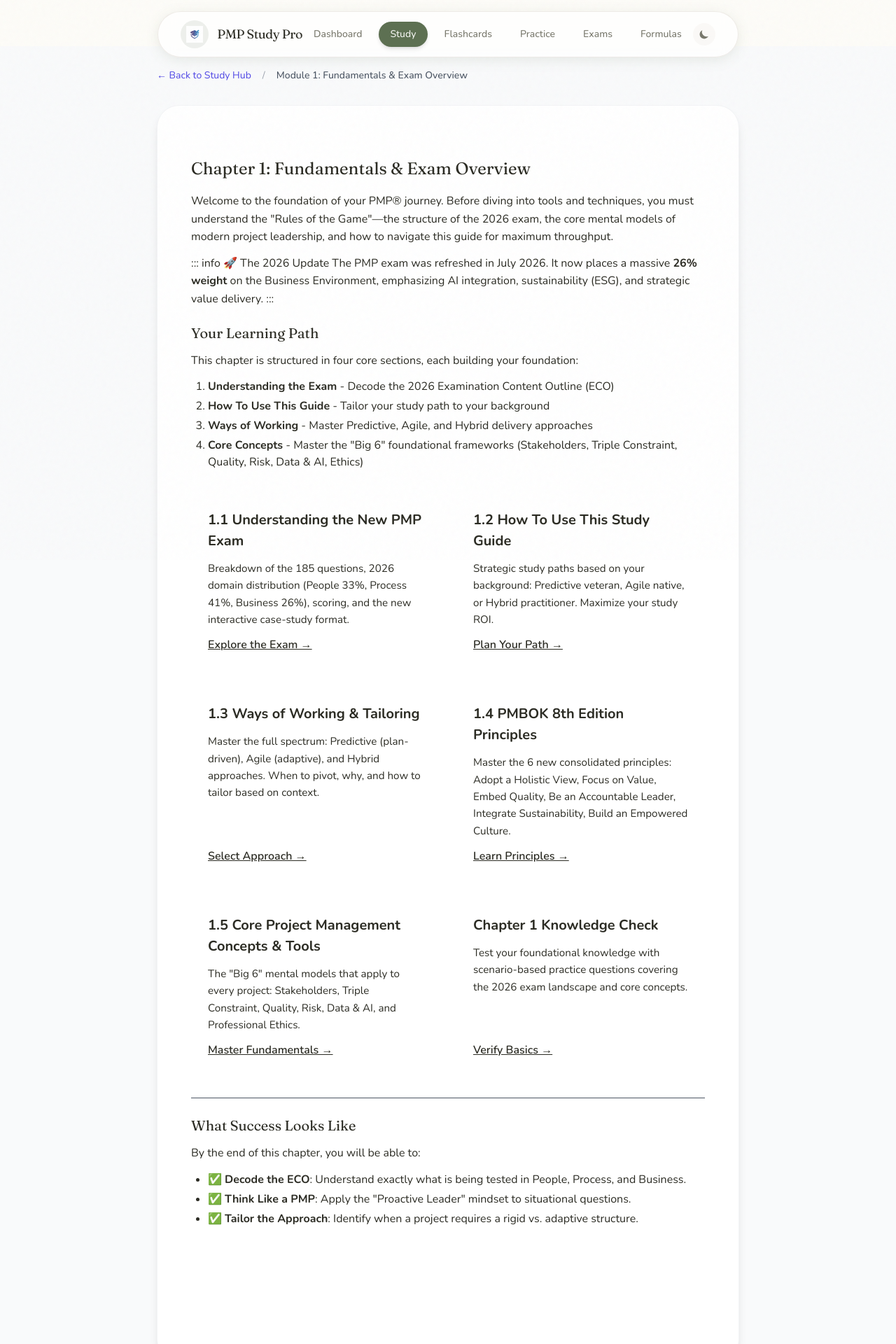
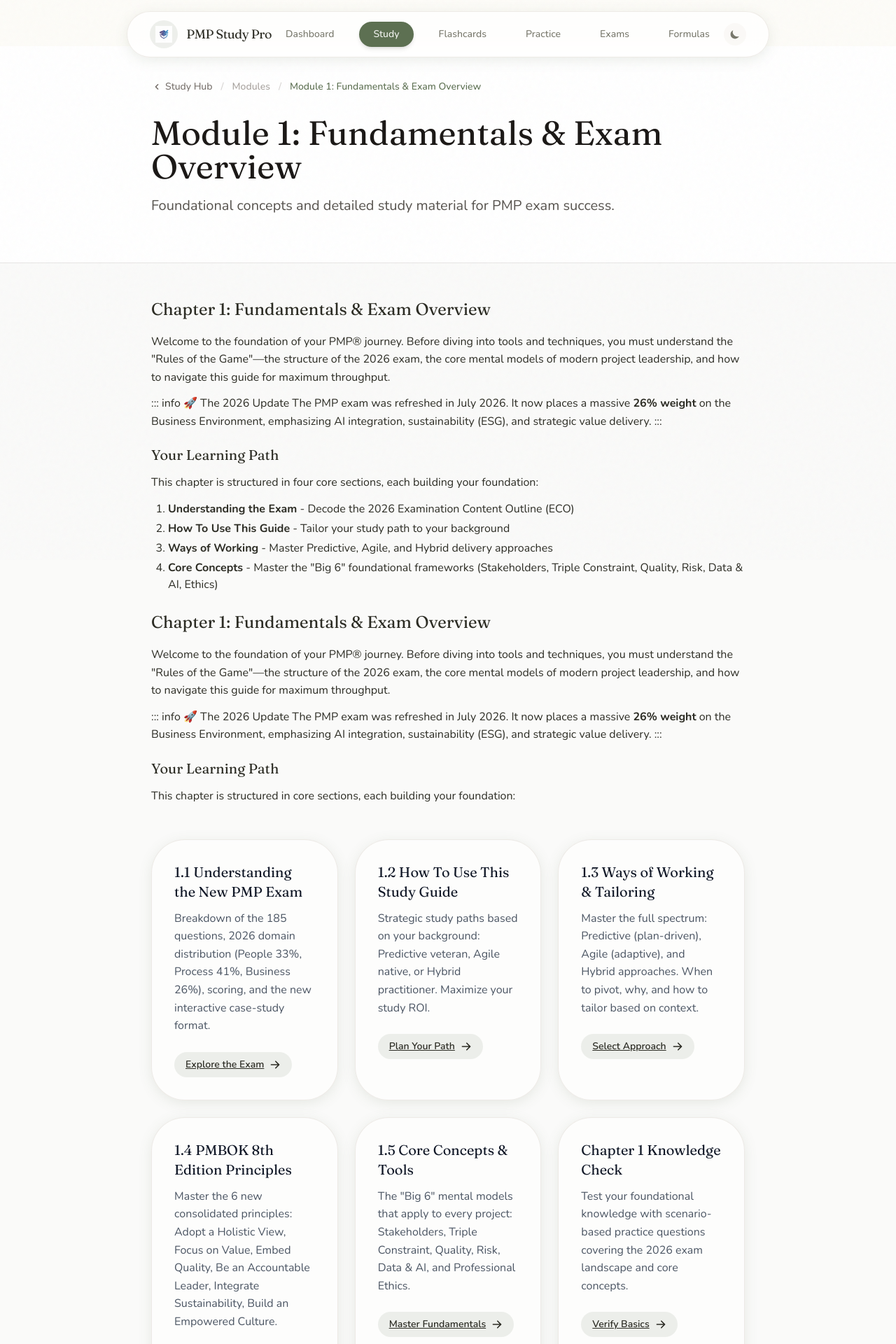
Before and after one commit to dustinober1/pmp_application, a SvelteKit app in the folder packages/web-svelte/: page /study/modules/01-introduction in a window 1280 px wide. Shown: the top 1920 px of the page at 70% size. Built offline with nearby package versions, Linux system fonts and the light colour scheme.

Commit message:
style: modernize module page layout and components with organic design system

```diff
--- a/packages/web-svelte/src/lib/components/ConceptCard.svelte
+++ b/packages/web-svelte/src/lib/components/ConceptCard.svelte
@@ -1,6 +1,7 @@
 <script lang="ts">
     import { base } from '$app/paths';
     import { page } from '$app/stores';
+    import Card from './ui/Card.svelte';
 
     interface Props {
         title: string;
@@ -17,12 +18,17 @@
         : link);
 </script>
 
-<div class="bg-white dark:bg-gray-800 rounded-xl shadow border border-gray-100 dark:border-gray-700 p-6 flex flex-col hover:shadow-md transition-shadow">
-    <h4 class="text-lg font-bold text-gray-900 dark:text-gray-100 mb-2">{title}</h4>
-    <div class="text-sm text-gray-600 dark:text-gray-400 mb-4 flex-grow">
+<Card variant="default" class="p-8 flex flex-col group">
+    <h4 class="text-xl font-bold text-gray-900 dark:text-gray-100 mb-3 font-serif group-hover:text-primary transition-colors">{title}</h4>
+    <div class="text-base text-gray-600 dark:text-gray-400 mb-6 flex-grow leading-relaxed">
         {@render children?.()}
     </div>
-    <a href={resolvedLink} class="text-indigo-600 dark:text-indigo-400 font-medium text-sm hover:underline flex items-center gap-1">
-        {linkText}
-    </a>
-</div>
+    <div class="mt-auto">
+        <a href={resolvedLink} class="inline-flex items-center gap-2 px-4 py-2 bg-primary/10 hover:bg-primary text-primary hover:text-white font-semibold text-sm rounded-full transition-all duration-300">
+            {linkText}
+            <svg xmlns="http://www.w3.org/2000/svg" class="w-4 h-4" viewBox="0 0 20 20" fill="currentColor">
+                <path fill-rule="evenodd" d="M10.293 3.293a1 1 0 011.414 0l6 6a1 1 0 010 1.414l-6 6a1 1 0 01-1.414-1.414L14.586 11H3a1 1 0 110-2h11.586l-4.293-4.293a1 1 0 010-1.414z" clip-rule="evenodd" />
+            </svg>
+        </a>
+    </div>
+</Card>
--- a/packages/web-svelte/src/lib/components/Navbar.svelte
+++ b/packages/web-svelte/src/lib/components/Navbar.svelte
@@ -51,11 +51,11 @@
 			</div>
 
 			<!-- Desktop Navigation -->
-			<div class="hidden md:flex items-center gap-2">
+			<div class="hidden md:flex items-center gap-4">
 				{#each ['dashboard', 'study', 'flashcards', 'practice', 'exams', 'formulas'] as item}
 					<a
 						href="{base}/{item}"
-						class="px-4 py-2 rounded-full text-sm font-medium transition-all duration-300 {isActive(`/${item}`)
+						class="px-5 py-2 rounded-full text-sm font-medium transition-all duration-300 {isActive(`/${item}`)
 							? 'bg-primary text-primary-foreground shadow-md'
 							: 'text-muted-foreground hover:text-foreground hover:bg-muted/50'}"
 					>
--- a/packages/web-svelte/src/routes/study/modules/[moduleId]/+page.svelte
+++ b/packages/web-svelte/src/routes/study/modules/[moduleId]/+page.svelte
@@ -101,27 +101,51 @@
     $: processedBlocks = blocks.map(b => b.type === 'markdown' ? { ...b, content: fixLinks(b.content) } : b);
 </script>
 
-<div class="min-h-screen bg-gray-50 dark:bg-gray-900 py-8">
-	<div class="max-w-4xl mx-auto px-4 sm:px-6 lg:px-8">
-		<nav class="mb-8 flex items-center gap-4 text-sm">
-			<a href="{base}/study" class="text-indigo-600 dark:text-indigo-400 hover:underline">
-				← Back to Study Hub
+<div class="min-h-screen bg-stone-50 dark:bg-stone-950 pb-20">
+    <!-- Hero Header Section -->
+    <header class="bg-white dark:bg-stone-900 border-b border-stone-200 dark:border-stone-800 pt-12 pb-16 mb-12">
+        <div class="max-w-4xl mx-auto px-6">
+            <nav class="mb-8 flex items-center gap-3 text-sm font-medium">
+                <a href="{base}/study" class="text-stone-500 hover:text-primary transition-colors flex items-center gap-1">
+                    <svg xmlns="http://www.w3.org/2000/svg" class="w-4 h-4" viewBox="0 0 20 20" fill="currentColor">
+                        <path fill-rule="evenodd" d="M12.707 5.293a1 1 0 010 1.414L9.414 10l3.293 3.293a1 1 0 01-1.414 1.414l-4-4a1 1 0 010-1.414l4-4a1 1 0 011.414 0z" clip-rule="evenodd" />
+                    </svg>
+                    Study Hub
                 </a>
-			<span class="text-gray-400">/</span>
-			<span class="text-gray-600 dark:text-gray-300 font-medium">{data.module.title}</span>
+                <span class="text-stone-300">/</span>
+                <span class="text-stone-400">Modules</span>
+                <span class="text-stone-300">/</span>
+                <span class="text-primary">{data.module.title}</span>
             </nav>
 
-		<article class="bg-white dark:bg-gray-800 rounded-xl shadow-lg p-8 sm:p-12 border border-gray-100 dark:border-gray-700">
+            <h1 class="text-4xl md:text-5xl font-black text-stone-900 dark:text-stone-100 mb-4 font-serif leading-tight">
+                {data.module.title}
+            </h1>
+            <p class="text-xl text-stone-600 dark:text-stone-400 max-w-2xl leading-relaxed">
+                Foundational concepts and detailed study material for PMP exam success.
+            </p>
+        </div>
+    </header>
+
+    <div class="max-w-4xl mx-auto px-6">
+        <article class="prose prose-stone prose-lg dark:prose-invert max-w-none prose-headings:font-serif prose-headings:font-black prose-a:text-primary prose-a:no-underline hover:prose-a:underline prose-img:rounded-2xl prose-img:shadow-lg">
             {#each processedBlocks as block}
                 {#if block.type === 'markdown'}
                     <SanitizedMarkdown content={block.content} />
                 {:else if block.type === 'quiz'}
+                    <div class="my-12">
                         <QuizComponent title={block.title} questions={block.questions} />
+                    </div>
                 {:else if block.type === 'triangle-viz'}
+                    <div class="my-12">
                         <TriangleViz />
+                    </div>
                 {:else if block.type === 'power-interest-grid'}
+                    <div class="my-12">
                         <PowerInterestGrid htmlContent={block.htmlContent} />
+                    </div>
                 {:else if block.type === 'concept-grid'}
+                    <div class="my-12">
                         <ConceptGrid>
                             {#each block.cards as card}
                                 <ConceptCard title={card.title} link={card.link} linkText={card.linkText}>
@@ -129,6 +153,7 @@
                                 </ConceptCard>
                             {/each}
                         </ConceptGrid>
+                    </div>
                 {/if}
             {/each}
         </article>
--- a/packages/web-svelte/static/data/modules/01-introduction/index.md
+++ b/packages/web-svelte/static/data/modules/01-introduction/index.md
@@ -14,43 +14,60 @@ This chapter is structured in four core sections, each building your foundation:
 3. **Ways of Working** - Master Predictive, Agile, and Hybrid delivery approaches
 4. **Core Concepts** - Master the "Big 6" foundational frameworks (Stakeholders, Triple Constraint, Quality, Risk, Data & AI, Ethics)
 
-<div class="section-grid">
-  <div class="section-card">
-    <div class="section-title">1.1 Understanding the New PMP Exam</div>
-    <p class="section-description">Breakdown of the 185 questions, 2026 domain distribution (People 33%, Process 41%, Business 26%), scoring, and the new interactive case-study format.</p>
-    <a href="./understanding-exam" class="section-link">Explore the Exam →</a>
-  </div>
+# Chapter 1: Fundamentals & Exam Overview
 
-  <div class="section-card">
-    <div class="section-title">1.2 How To Use This Study Guide</div>
-    <p class="section-description">Strategic study paths based on your background: Predictive veteran, Agile native, or Hybrid practitioner. Maximize your study ROI.</p>
-    <a href="./using-guide" class="section-link">Plan Your Path →</a>
-  </div>
+Welcome to the foundation of your PMP® journey. Before diving into tools and techniques, you must understand the "Rules of the Game"—the structure of the 2026 exam, the core mental models of modern project leadership, and how to navigate this guide for maximum throughput.
 
-  <div class="section-card">
-    <div class="section-title">1.3 Ways of Working & Tailoring</div>
-    <p class="section-description">Master the full spectrum: Predictive (plan-driven), Agile (adaptive), and Hybrid approaches. When to pivot, why, and how to tailor based on context.</p>
-    <a href="./ways-of-working" class="section-link">Select Approach →</a>
-  </div>
+::: info 🚀 The 2026 Update
+The PMP exam was refreshed in July 2026. It now places a massive **26% weight** on the Business Environment, emphasizing AI integration, sustainability (ESG), and strategic value delivery.
+:::
 
-  <div class="section-card">
-    <div class="section-title">1.4 PMBOK 8th Edition Principles</div>
-    <p class="section-description">Master the 6 new consolidated principles: Adopt a Holistic View, Focus on Value, Embed Quality, Be an Accountable Leader, Integrate Sustainability, Build an Empowered Culture.</p>
-    <a href="./pmbok8-principles" class="section-link">Learn Principles →</a>
-  </div>
+## Your Learning Path
+This chapter is structured in core sections, each building your foundation:
 
-  <div class="section-card">
-    <div class="section-title">1.5 Core Project Management Concepts & Tools</div>
-    <p class="section-description">The "Big 6" mental models that apply to every project: Stakeholders, Triple Constraint, Quality, Risk, Data & AI, and Professional Ethics.</p>
-    <a href="./core-concepts" class="section-link">Master Fundamentals →</a>
-  </div>
+<ConceptGrid>
+  <ConceptCard
+    title="1.1 Understanding the New PMP Exam"
+    link="./understanding-exam"
+    linkText="Explore the Exam">
+    Breakdown of the 185 questions, 2026 domain distribution (People 33%, Process 41%, Business 26%), scoring, and the new interactive case-study format.
+  </ConceptCard>
 
-  <div class="section-card knowledge-check">
-    <div class="section-title">Chapter 1 Knowledge Check</div>
-    <p class="section-description">Test your foundational knowledge with scenario-based practice questions covering the 2026 exam landscape and core concepts.</p>
-    <a href="./knowledge-check" class="section-link">Verify Basics →</a>
-  </div>
-</div>
+  <ConceptCard
+    title="1.2 How To Use This Study Guide"
+    link="./using-guide"
+    linkText="Plan Your Path">
+    Strategic study paths based on your background: Predictive veteran, Agile native, or Hybrid practitioner. Maximize your study ROI.
+  </ConceptCard>
+
+  <ConceptCard
+    title="1.3 Ways of Working & Tailoring"
+    link="./ways-of-working"
+    linkText="Select Approach">
+    Master the full spectrum: Predictive (plan-driven), Agile (adaptive), and Hybrid approaches. When to pivot, why, and how to tailor based on context.
+  </ConceptCard>
+
+  <ConceptCard
+    title="1.4 PMBOK 8th Edition Principles"
+    link="./pmbok8-principles"
+    linkText="Learn Principles">
+    Master the 6 new consolidated principles: Adopt a Holistic View, Focus on Value, Embed Quality, Be an Accountable Leader, Integrate Sustainability, Build an Empowered Culture.
+  </ConceptCard>
+
+  <ConceptCard
+    title="1.5 Core Concepts & Tools"
+    link="./core-concepts"
+    linkText="Master Fundamentals">
+    The "Big 6" mental models that apply to every project: Stakeholders, Triple Constraint, Quality, Risk, Data & AI, and Professional Ethics.
+  </ConceptCard>
+
+  <ConceptCard
+    title="Chapter 1 Knowledge Check"
+    link="./knowledge-check"
+    linkText="Verify Basics">
+    Test your foundational knowledge with scenario-based practice questions covering the 2026 exam landscape and core concepts.
+  </ConceptCard>
+</ConceptGrid>
 
 ---
 
@@ -60,82 +77,8 @@ By the end of this chapter, you will be able to:
 - ✅ **Think Like a PMP**: Apply the "Proactive Leader" mindset to situational questions.
 - ✅ **Tailor the Approach**: Identify when a project requires a rigid vs. adaptive structure.
 
-<div class="action-bar">
-  <a href="./understanding-exam" class="action-button primary">Begin Foundation</a>
+<div class="flex justify-center my-12">
+  <a href="./understanding-exam" class="px-8 py-4 bg-primary text-white font-bold rounded-2xl shadow-lg hover:shadow-xl hover:-translate-y-1 transition-all">
+    Begin Foundation
+  </a>
 </div>
-
-<style>
-.section-grid {
-  display: grid;
-  grid-template-columns: repeat(auto-fit, minmax(280px, 1fr));
-  gap: 1.5rem;
-  margin: 2rem 0;
-}
-
-.section-card {
-  padding: 1.5rem;
-  background: var(--vp-c-bg-soft);
-  border: 1px solid var(--vp-c-border);
-  border-radius: 12px;
-  transition: all 0.3s ease;
-  display: flex;
-  flex-direction: column;
-}
-
-.section-card:hover {
-  transform: translateY(-4px);
-  border-color: var(--vp-c-brand);
-  background: var(--vp-c-bg-mute);
-}
-
-.section-title {
-  font-size: 1.25rem;
-  font-weight: 700;
-  margin-bottom: 0.75rem;
-  color: var(--vp-c-text-1);
-}
-
-.section-description {
-  font-size: 0.95rem;
-  color: var(--vp-c-text-2);
-  margin-bottom: 1.5rem;
-  flex-grow: 1;
-}
-
-.section-link {
-  font-weight: 600;
-  color: var(--vp-c-brand);
-  text-decoration: none;
-  display: flex;
-  align-items: center;
-  gap: 0.5rem;
-}
-
-.section-link:hover {
-  text-decoration: underline;
-}
-
-.knowledge-check {
-  background: var(--vp-c-brand-soft);
-}
-
-.action-bar {
-  display: flex;
-  justify-content: center;
-  margin: 3rem 0;
-}
-
-.action-button.primary {
-  padding: 0.75rem 2rem;
-  background: var(--vp-c-brand);
-  color: white;
-  border-radius: 8px;
-  font-weight: 600;
-  text-decoration: none;
-  transition: opacity 0.2s;
-}
-
-.action-button.primary:hover {
-  opacity: 0.9;
-}
-</style>
```
Lines whose indentation alone changed are shown as unchanged.
